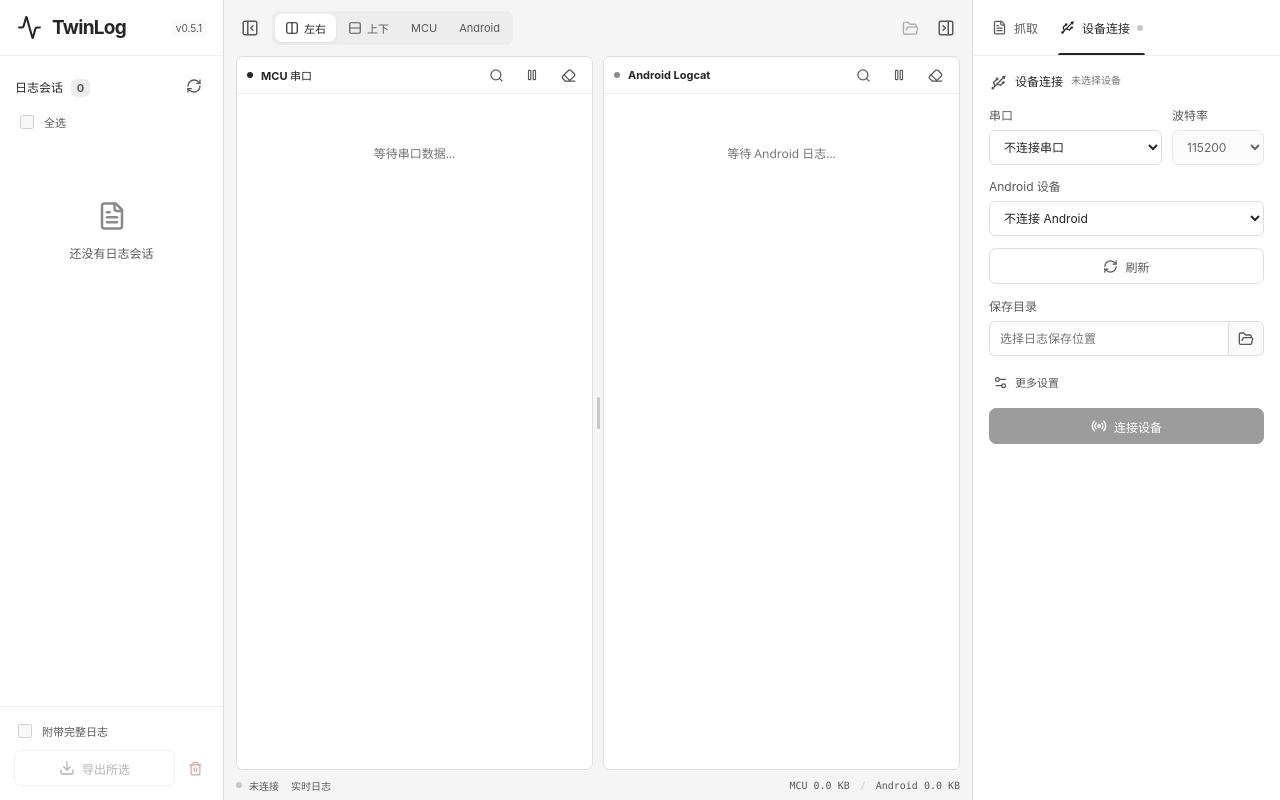
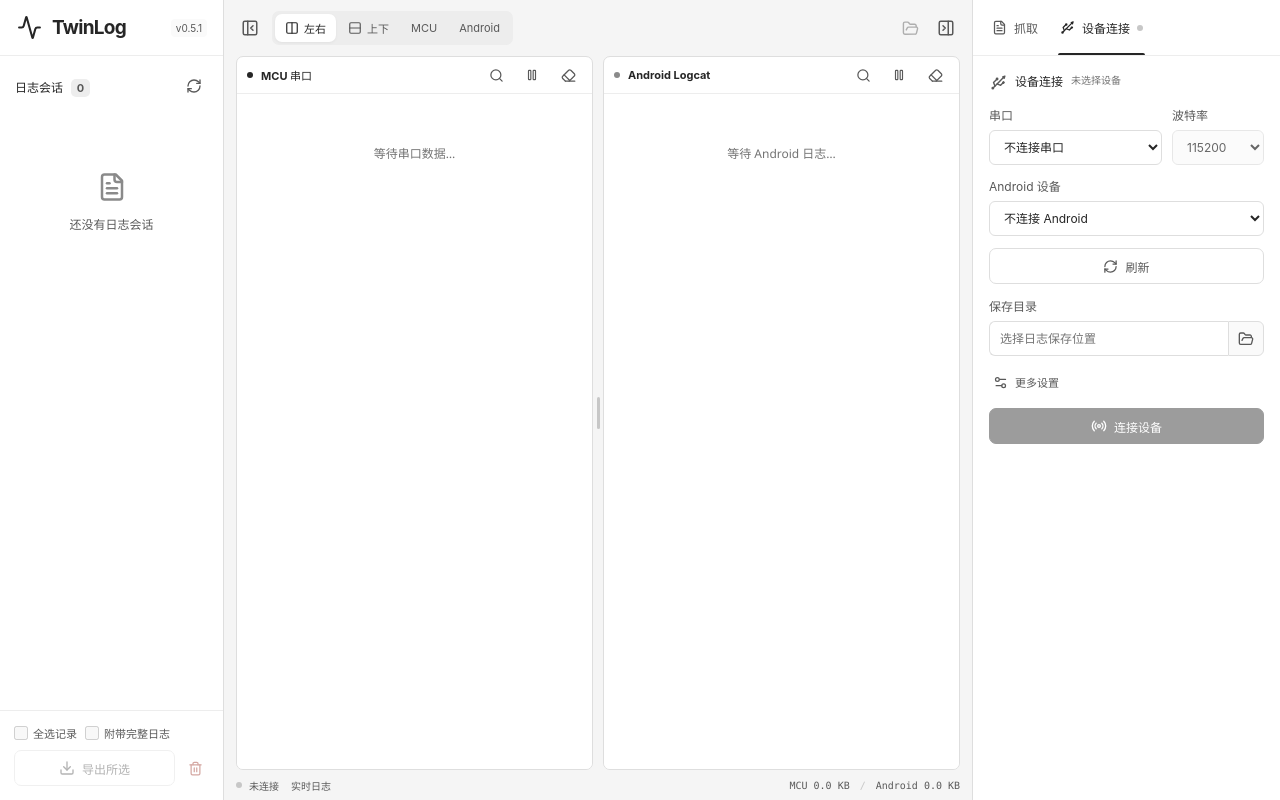
Before and after one commit to wenyio/TwinLog, a React (Vite) app in the folder frontend/: page / in a window 1280 px wide. Built offline with nearby package versions, Linux system fonts and the light colour scheme.

Commit message:
feat: streamline sidebar batch actions and row menus

```diff
--- a/frontend/src/App.tsx
+++ b/frontend/src/App.tsx
@@ -602,19 +602,6 @@ export default function App() {
             <RefreshCw size={16} />
           </button>
         </div>
-        <div className="selection-toolbar">
-          <label>
-            <input
-              ref={selectAll}
-              type="checkbox"
-              aria-label="全选记录"
-              checked={allSelected}
-              disabled={!selectable.length || locked}
-              onChange={() => setSelected(allSelected ? new Set() : new Set(selectable.map((r) => r.path)))}
-            />
-            全选{selectedCount ? " · " + selectedCount : ""}
-          </label>
-        </div>
         <SessionList sessions={sessions} selected={selected} viewPath={viewPath} state={state} locked={locked}
           onSelect={(path, checked) => setSelected((s) => {
             const next = new Set(s);
@@ -628,6 +615,17 @@ export default function App() {
           onRename={setSessionDialog}
           onOpenFolder={(path) => run("打开目录", () => api.OpenFolder(path))} />
         <div className="export-panel">
+          <div className="batch-options">
+            <label>
+              <input
+                ref={selectAll}
+                type="checkbox"
+                checked={allSelected}
+                disabled={!selectable.length || locked}
+                onChange={() => setSelected(allSelected ? new Set() : new Set(selectable.map((r) => r.path)))}
+              />
+              全选记录
+            </label>
             <label title={!attachable.length ? "所选记录没有可导出的完整日志" : ""}>
               <input
                 type="checkbox"
@@ -637,6 +635,7 @@ export default function App() {
               />
               附带完整日志
             </label>
+          </div>
           {!!omitted && <small>{omitted} 个会话的完整日志不可用，不会附带</small>}
           <div className="batch-actions">
           <button
--- a/frontend/src/SessionList.tsx
+++ b/frontend/src/SessionList.tsx
@@ -114,17 +114,16 @@ export default function SessionList({ sessions, selected, viewPath, state, locke
         const connected = state.connected && state.sessionDir === s.path;
         const writing = connected && !!s.full;
         const capturing = connected && state.capturing;
-        const count = s.records.length;
         const date = sessionStamp(s.startedAt);
         const short = shortTime(s);
         return <div className={nested ? "connection-group" : undefined} key={s.path}>
           <div className="session-row">
             <button className="session-toggle" type="button" aria-expanded={open}
-              title={`${date || short} · ${count} 条记录`}
-              aria-label={`${date || short}，${count} 条记录${!open && (writing || capturing) ? "，写入中" : ""}`}
+              title={date || short}
+              aria-label={`${date || short}${!open && (writing || capturing) ? "，写入中" : ""}`}
               onClick={() => setExpanded((prev) => ({ ...prev, [nested ? s.path : groupKey(s)]: !open }))}>
               {nested ? <Radio size={14} /> : open ? <FolderOpen size={16} /> : <Folder size={16} />}
-              <span>{short}</span><small className="session-count">{count}</small>
+              <span>{short}</span>
               {!open && (writing || capturing) && <Writing label="写入中" />}
             </button>
             {trigger(s.path, (nested ? "连接操作 · " : "会话操作 · ") + (date || short), [
@@ -163,7 +162,7 @@ export default function SessionList({ sessions, selected, viewPath, state, locke
                   remove("删除此记录", () => onDeleteRecords([r.path]), state.capturing)])}
               </div>;
             })}
-            {!s.full && !count && <span className="session-empty">无日志</span>}
+            {!s.full && !s.records.length && <span className="session-empty">无日志</span>}
           </div>
         </div>;
   };
@@ -176,16 +175,15 @@ export default function SessionList({ sessions, selected, viewPath, state, locke
         if (connections.length === 1 && !latest.title)
           return <section className="session-group" key={key}>{renderConnection(latest, open, false)}</section>;
         const title = sessionLabel(latest);
-        const count = connections.reduce((sum, s) => sum + s.records.length, 0);
         const writing = key === activeGroup && (!!active?.full || state.capturing);
         return <section className="session-group" key={key}>
           <div className="session-row">
             <button className="session-toggle" type="button" aria-expanded={open}
-              title={`${title} · ${connections.length} 次连接 · ${count} 条记录`}
-              aria-label={`${title}，${count} 条记录${!open && writing ? "，写入中" : ""}`}
+              title={title}
+              aria-label={`${title}${!open && writing ? "，写入中" : ""}`}
               onClick={() => setExpanded((prev) => ({ ...prev, [key]: !open }))}>
               {open ? <FolderOpen size={16} /> : <Folder size={16} />}
-              <span>{title}</span><small className="session-count">{count}</small>
+              <span>{title}</span>
               {!open && writing && <Writing label="写入中" />}
             </button>
             {trigger(key, "会话操作 · " + title, [rename(latest)])}
--- a/frontend/src/style.css
+++ b/frontend/src/style.css
@@ -178,20 +178,6 @@ label {
   overflow: auto;
   padding: 0 10px;
 }
-.selection-toolbar {
-  display: flex;
-  align-items: center;
-  justify-content: space-between;
-  flex-shrink: 0;
-  margin: 0 16px 9px;
-  gap: 8px;
-}
-.selection-toolbar label {
-  flex-direction: row;
-  align-items: center;
-  font-size: 11px;
-  gap: 7px;
-}
 .delete-records {
   color: #b75d50;
   font-size: 11px;
@@ -260,6 +246,7 @@ label {
 }
 .session-row,
 .history-row {
+  position: relative;
   display: flex;
   align-items: center;
   gap: 4px;
@@ -271,17 +258,7 @@ label {
 .session-toggle { justify-content: flex-start; min-height: 33px; padding: 0 4px; text-align: left; }
 .session-toggle > svg { flex: none; }
 .session-toggle > span:first-of-type { overflow: hidden; text-overflow: ellipsis; }
-.session-count {
-  margin-left: auto;
-  padding: 1px 4px;
-  min-width: 18px;
-  text-align: center;
-  font-size: 11px;
-  font-variant-numeric: tabular-nums;
-  color: var(--text-secondary);
-  background: var(--surface-selected);
-  border-radius: 4px;
-}
+.session-toggle > .session-writing { margin-left: auto; }
 .session-children { padding-left: 15px; }
 .connection-group + .connection-group { margin-top: 3px; border-top: 1px solid var(--divider); }
 .session-empty { display: block; padding: 6px; color: var(--text-muted); font-size: 11px; }
@@ -313,6 +290,23 @@ label {
 .full-row .history-item > svg { flex: none; }
 .full-row .history-item > :is(small, .session-writing) { margin-left: auto; flex: none; }
 .row-menu-trigger { flex: none; }
+@media (hover: hover) {
+  .row-menu-trigger {
+    position: absolute;
+    inset-inline-end: 0;
+    top: 50%;
+    transform: translateY(-50%);
+    opacity: 0;
+    pointer-events: none;
+  }
+  :is(.session-row, .history-row):is(:hover, :has(> :focus-visible)) > .row-menu-trigger,
+  .row-menu-trigger[aria-expanded="true"] {
+    opacity: 1;
+    pointer-events: auto;
+    background: var(--surface-subtle);
+  }
+  .row-menu-trigger:is(:hover, [aria-expanded="true"]) { background: var(--surface-selected); }
+}
 .row-popover {
   position: fixed;
   z-index: 30;
@@ -382,15 +376,19 @@ label {
   word-break: break-all;
 }
 .export-panel {
+  flex-shrink: 0;
   padding: 15px 18px;
   border-top: 1px solid var(--divider);
 }
+.batch-options { display: flex; flex-wrap: wrap; column-gap: 8px; row-gap: 4px; }
 .export-panel label {
   flex-direction: row;
   align-items: center;
-  gap: 7px;
+  gap: 5px;
   font-size: 11px;
+  white-space: nowrap;
 }
+.batch-options input { flex: none; margin: 0; }
 .export-panel small {
   display: block;
   font-size: 10px;
```
Also changed, not shown: frontend/tests/capture-flow.mjs (+49 -14 lines), 1 other file (tests, documents, lock files or other folders). Lines whose indentation alone changed are shown as unchanged.
